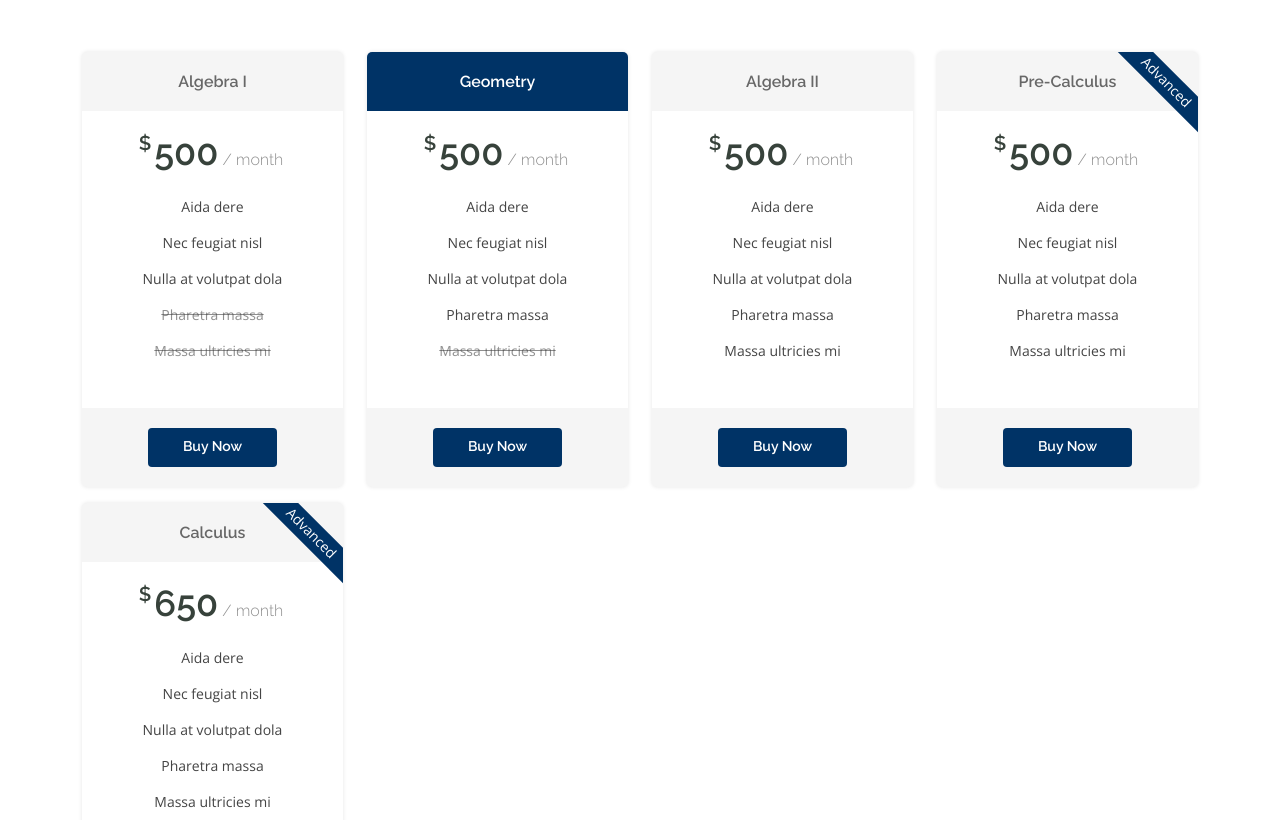
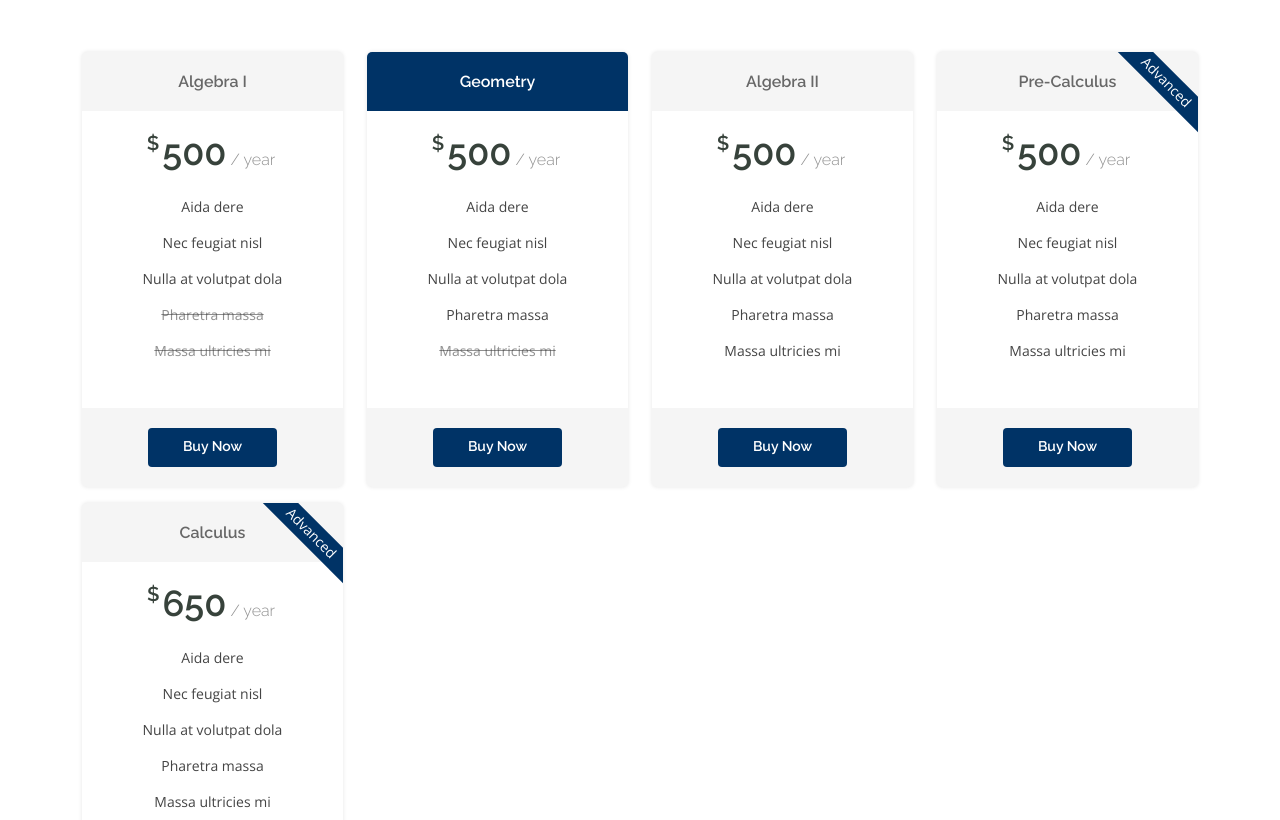
Before and after one commit to digituel/liberty-tutorials, a plain HTML site: page pricing.html in a window 1280 px wide. Shown: the part 461-1281 px from the top of the page. Drawn offline with nearby package versions, Linux system fonts and the light colour scheme.

Commit message:
update pricing page

```diff
--- a/pricing.html
+++ b/pricing.html
@@ -109,7 +109,7 @@
           <div class="col-xl-3 col-lg-6" data-aos="fade-up" data-aos-delay="100">
             <div class="pricing-item">
               <h3>Algebra I</h3>
-              <h4><sup>$</sup>500<span> / month</span></h4>
+              <h4><sup>$</sup>500<span> / year</span></h4>
               <ul>
                 <li>Aida dere</li>
                 <li>Nec feugiat nisl</li>
@@ -126,7 +126,7 @@
           <div class="col-xl-3 col-lg-6" data-aos="fade-up" data-aos-delay="200">
             <div class="pricing-item featured">
               <h3>Geometry</h3>
-              <h4><sup>$</sup>500<span> / month</span></h4>
+              <h4><sup>$</sup>500<span> / year</span></h4>
               <ul>
                 <li>Aida dere</li>
                 <li>Nec feugiat nisl</li>
@@ -143,7 +143,7 @@
           <div class="col-xl-3 col-lg-6" data-aos="fade-up" data-aos-delay="400">
             <div class="pricing-item">
               <h3>Algebra II</h3>
-              <h4><sup>$</sup>500<span> / month</span></h4>
+              <h4><sup>$</sup>500<span> / year</span></h4>
               <ul>
                 <li>Aida dere</li>
                 <li>Nec feugiat nisl</li>
@@ -161,7 +161,7 @@
             <div class="pricing-item">
               <span class="advanced">Advanced</span>
               <h3>Pre-Calculus</h3>
-              <h4><sup>$</sup>500<span> / month</span></h4>
+              <h4><sup>$</sup>500<span> / year</span></h4>
               <ul>
                 <li>Aida dere</li>
                 <li>Nec feugiat nisl</li>
@@ -180,7 +180,7 @@
             <div class="pricing-item">
               <span class="advanced">Advanced</span>
               <h3>Calculus</h3>
-              <h4><sup>$</sup>650<span> / month</span></h4>
+              <h4><sup>$</sup>650<span> / year</span></h4>
               <ul>
                 <li>Aida dere</li>
                 <li>Nec feugiat nisl</li>
```
